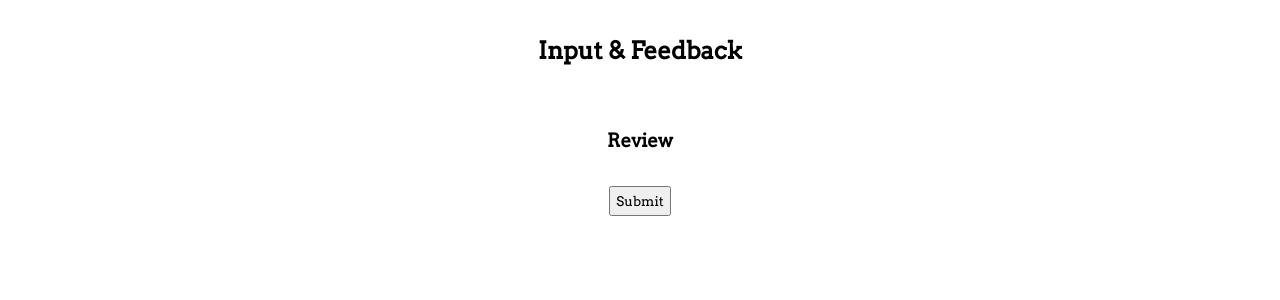
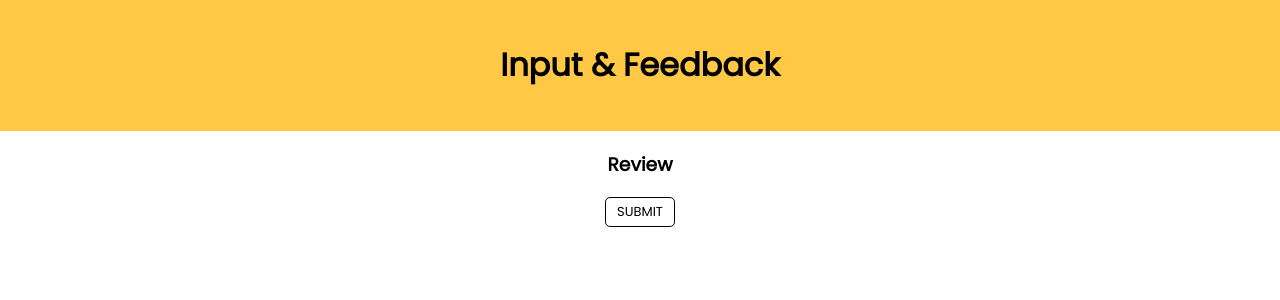
Before and after one commit to brgeen/input-and-feedback, a React (Create React App) app: page /#/Review in a window 1280 px wide. Shown: the top 300 px of the page. Built offline with nearby package versions, Linux system fonts and the light colour scheme.

Commit message:
style buttons, font, and input areas

```diff
--- a/src/components/App/App.css
+++ b/src/components/App/App.css
@@ -1,25 +1,23 @@
 .App {
   text-align: center;
-  /* font-family: 'Poppins', sans-serif; */
-  /* font-family: 'Roboto Slab', serif; */
-  font-family: 'Arvo', serif;
-
+  font-family: 'Poppins', sans-serif;
 }
 
 .App-header {
-  /* background-color: #033076; */
+  background-color: rgb(255, 201, 69);
   min-height: 70px;
   padding: 20px;
   /* color: white; */
 }
 
 .App-title {
-  font-size: 1.5em;
+  font-size: 32px;
 }
 
 .App-intro {
   font-size: large;
 }
+
 .input-container {
   display: flex;
   flex-direction: column;
@@ -31,17 +29,24 @@ input {
   height: 20px;
   outline: none;
   text-align: center;
+  margin-bottom: 20px;
 }
 
 button {
-  margin-top: 15px;
-  padding: 5px;
-  font-family: 'Arvo', serif;
-  /* font-variant-caps: small-caps; */
+  padding: 4px;
+  width: 70px;
+  font-family: 'Poppins', sans-serif;
+  font-size: 13px;
+  background-color: rgba(0, 0, 0, 0);
+  outline: none;
+  border: solid;
+  border-width: thin;
+  border-radius: 5px;
 
 }
 
 textarea {
   text-align: center;
   outline: none;
+  margin-bottom: 20px;
 }
--- a/src/components/Comments/Comments.js
+++ b/src/components/Comments/Comments.js
@@ -31,7 +31,7 @@ class Comments extends Component {
                     value={this.state.comments}>
                 </textarea>
 
-                <Link to="/Review"><button onClick={() => this.handleClick()}>Next</button></Link>
+                <Link to="/Review"><button onClick={() => this.handleClick()}>NEXT</button></Link>
             </div>
         );
     }
--- a/src/components/Feeling/Feeling.js
+++ b/src/components/Feeling/Feeling.js
@@ -38,7 +38,7 @@ class Feeling extends Component {
 
 
                 {this.state.feeling.length === 0 && <h5>Please enter a number 1 through 5</h5>}
-                {this.state.feeling.length > 0 && <Link to="/Understanding"><button onClick={this.handleClick}>Next</button></Link>}
+                {this.state.feeling.length > 0 && <Link to="/Understanding"><button onClick={this.handleClick}>N E X T</button></Link>}
             </div>
 
         );
--- a/src/components/Review/Review.js
+++ b/src/components/Review/Review.js
@@ -28,7 +28,7 @@ class Review extends Component {
                         <ReviewItem item={item} />
                     )}
                 </div>
-                <Link to="/Submitted"><button onClick={() => this.clickSubmitHandler()}>Submit</button></Link>
+                <Link to="/Submitted"><button onClick={() => this.clickSubmitHandler()}>SUBMIT</button></Link>
             </div>
         );
     }
--- a/src/components/Supported/Supported.js
+++ b/src/components/Supported/Supported.js
@@ -38,7 +38,7 @@ class Supported extends Component {
                     onChange={(event) => this.handleInput(event)}>
                 </input>
                 {this.state.supported.length === 0 && <h5>Please enter a number 1 through 5</h5>}
-                {this.state.supported.length > 0 && <Link to="/Comments"><button onClick={this.handleClick}>Next</button></Link>}
+                {this.state.supported.length > 0 && <Link to="/Comments"><button onClick={this.handleClick}>NEXT</button></Link>}
             </div>
 
         );
--- a/src/components/Understanding/Understanding.js
+++ b/src/components/Understanding/Understanding.js
@@ -40,7 +40,7 @@ class Understanding extends Component {
 
                 </input>
                 {this.state.understanding.length === 0 && <h5>Please enter a number 1 through 5</h5>}
-                {this.state.understanding.length > 0 && <Link to="/Supported"><button onClick={this.handleClick}>Next</button></Link>}
+                {this.state.understanding.length > 0 && <Link to="/Supported"><button onClick={this.handleClick}>NEXT</button></Link>}
 
             </div>
 
```
